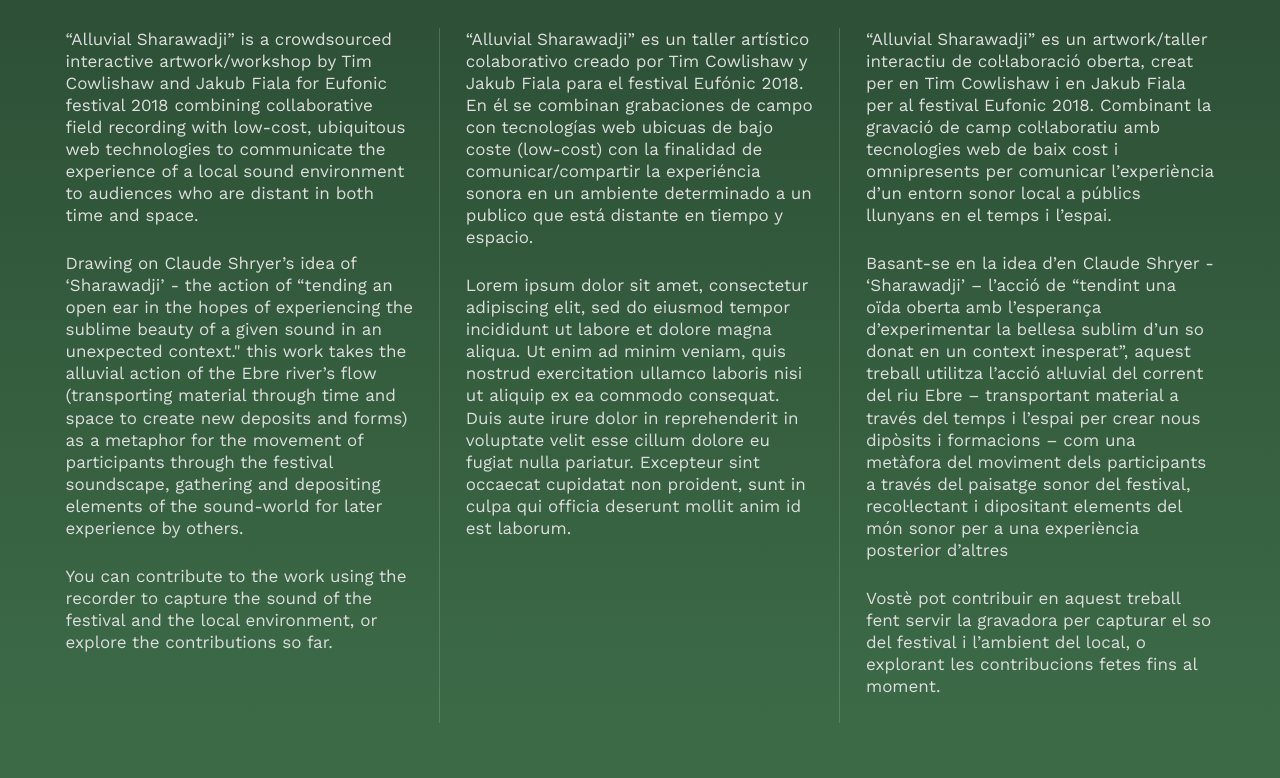
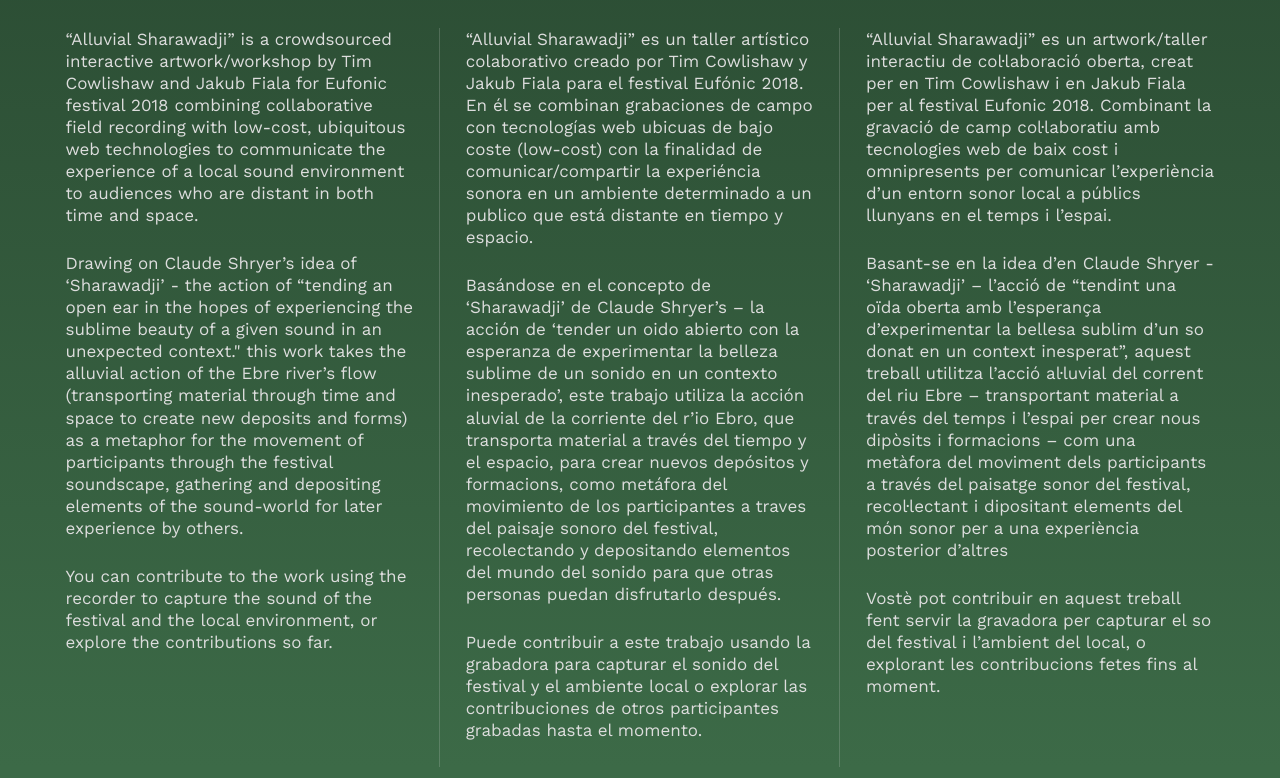
Before and after one commit to jakubfiala/alluvial-sharawadji, a website: page home/index.html in a window 1280 px wide. Shown: the part 746-1524 px from the top of the page. Before the commit the page ends 1494 px from the top, so only its background shows below. Drawn offline with nearby package versions, Linux system fonts and the light colour scheme.

Commit message:
spanish translation

```diff
--- a/home/index.html
+++ b/home/index.html
@@ -60,7 +60,11 @@
                 </p>
 
                 <p>
-                    Lorem ipsum dolor sit amet, consectetur adipiscing elit, sed do eiusmod tempor incididunt ut labore et dolore magna aliqua. Ut enim ad minim veniam, quis nostrud exercitation ullamco laboris nisi ut aliquip ex ea commodo consequat. Duis aute irure dolor in reprehenderit in voluptate velit esse cillum dolore eu fugiat nulla pariatur. Excepteur sint occaecat cupidatat non proident, sunt in culpa qui officia deserunt mollit anim id est laborum.
+                  Basándose en el concepto de ‘Sharawadji’ de Claude Shryer’s – la acción de ‘tender un oido abierto con la esperanza de experimentar la belleza sublime de un sonido en un contexto inesperado’, este trabajo utiliza la acción aluvial de la corriente del r’io Ebro, que transporta material a través del tiempo y el espacio, para crear nuevos depósitos y formacions, como metáfora del movimiento de los participantes a traves del paisaje sonoro del festival, recolectando y depositando elementos del mundo del sonido para que otras personas puedan disfrutarlo después.
+                </p>
+
+                <p>
+                  Puede contribuir a este trabajo usando la grabadora para capturar el sonido del festival y el ambiente local o explorar las contribuciones de otros participantes grabadas hasta el momento.
                 </p>
             </div>
 
```
